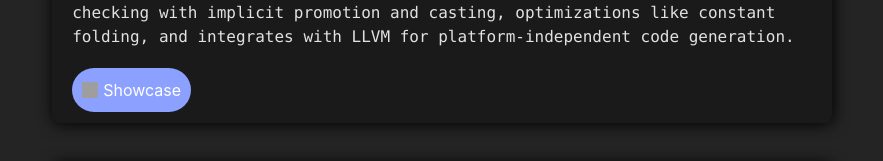
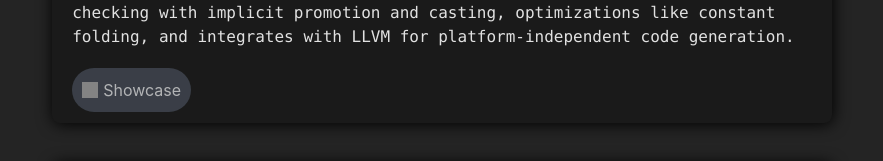
Before and after one commit to maodus/portfolio, a React (Vite) app: page / in a window 1280 px wide. Shown: the part 791-952 px from the top of the page, without its empty margins (198-1081 px from the left). Built offline with nearby package versions, Linux system fonts and the light colour scheme; grey boxes are pictures that could not be loaded.

Commit message:
feat: added svg button hover animations

```diff
--- a/src/components/SVGButton.css
+++ b/src/components/SVGButton.css
@@ -1,6 +1,6 @@
 .svg-button {
     width: fit-content;
-    background-color: #8ca0ff;
+    background-color: #424853;
     display: flex;
     align-items: center;
     flex-direction: row;
@@ -13,10 +13,26 @@
     text-decoration: none;
     cursor: pointer;
     user-select: none;
+    opacity: 80%;
+    transition: opacity 0.5s; /* For hover opacity change */
 }
 
 /* SVG image inside of our button */
-.svg-button img {
+.svg-button-icon {
     width: 1em;
     height: 1em;
 }
+
+.svg-button-text {
+    opacity: 80%;
+    transition: opacity 0.5s; /* For hover opacity change */
+}
+
+/* Increase button opacity when hovered */
+.svg-button:hover {
+    opacity: 1;
+}
+
+.svg-button:hover .svg-button-text {
+    opacity: 1;
+}
--- a/src/components/SVGButton.tsx
+++ b/src/components/SVGButton.tsx
@@ -11,8 +11,8 @@ export default function SVGButton({
 }) {
   return (
     <a className="svg-button" href={destination} target="_blank">
-      <img src={icon}></img>
-      <span>{text}</span>
+      <img className="svg-button-icon" src={icon}></img>
+      <span className="svg-button-text">{text}</span>
     </a>
   )
 }
```
